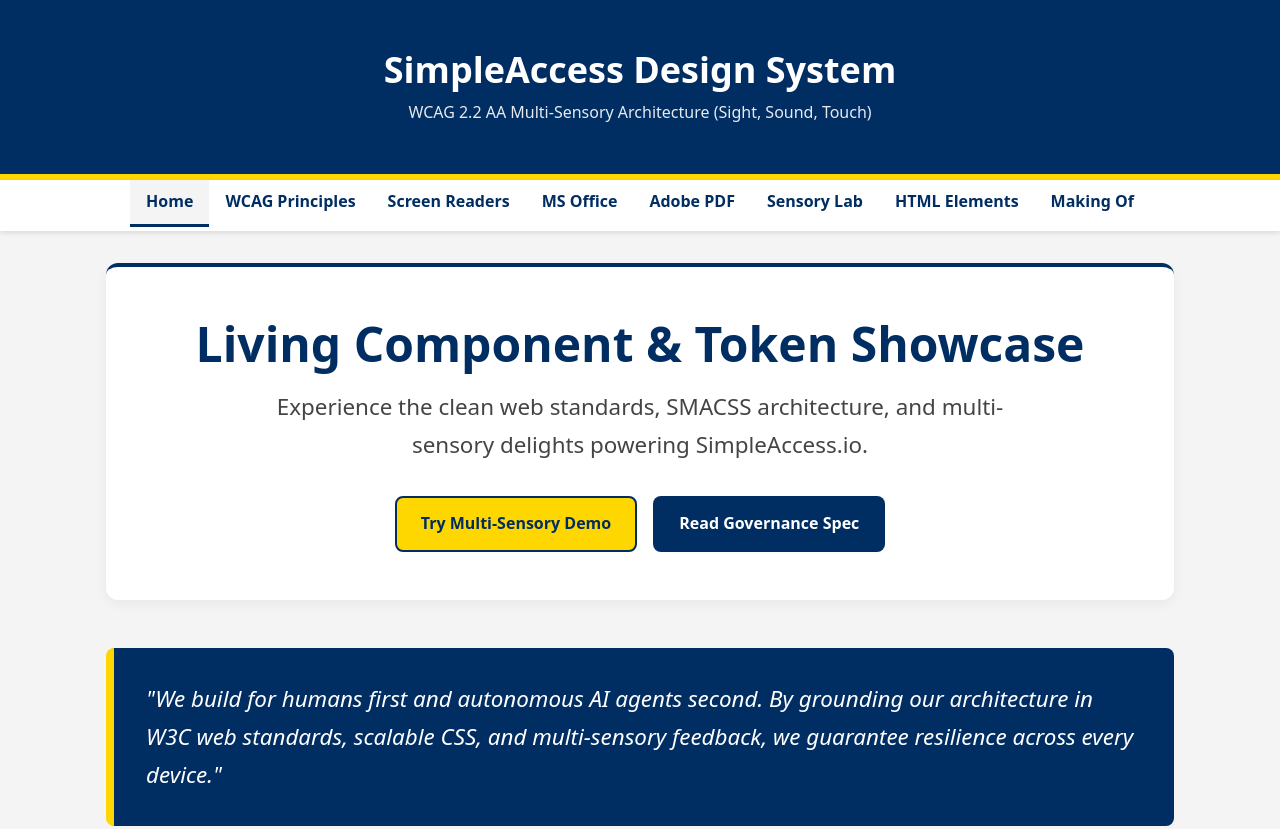
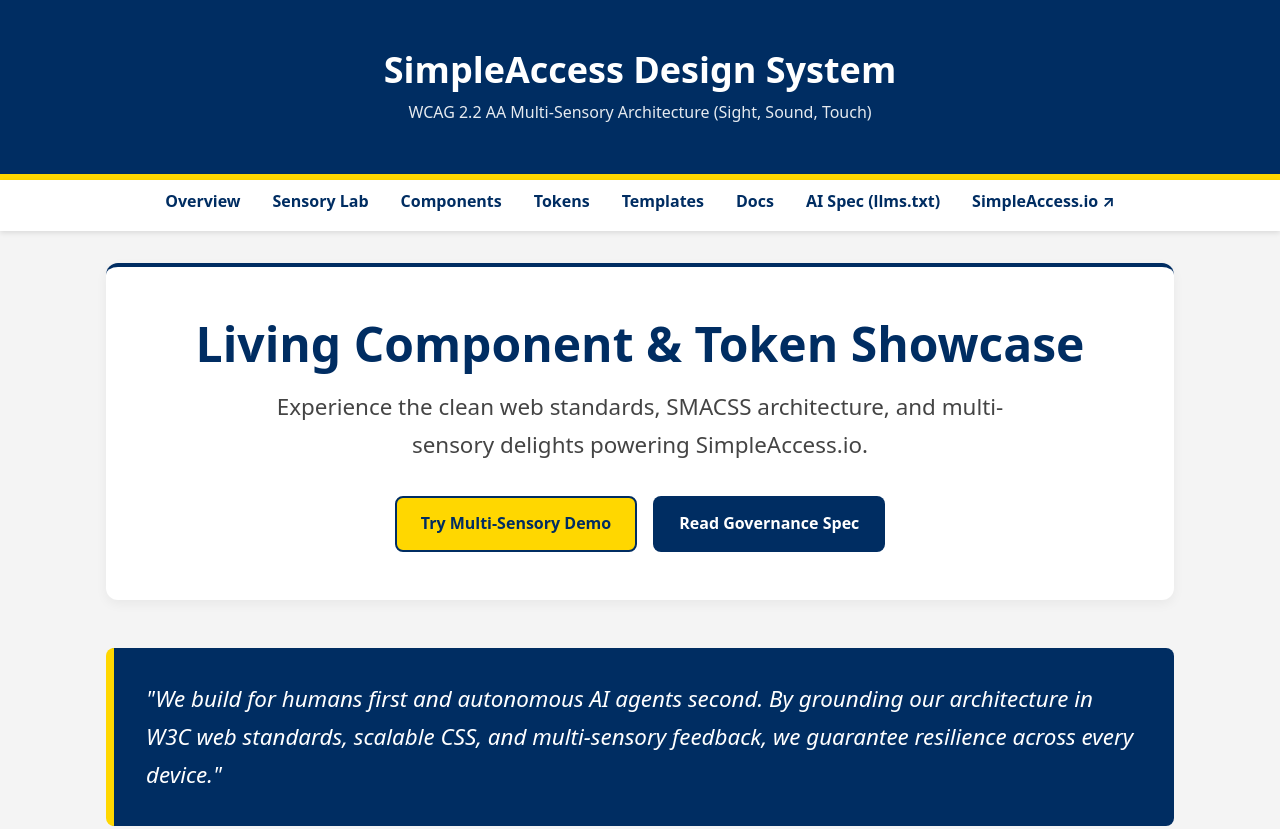
Before and after one commit to ThirstyHead/simpleaccess-ds, a website with bundled scripts: page index.html in a window 1280 px wide. Shown: the top 829 px of the page. Built offline with nearby package versions, Linux system fonts and the light colour scheme.

Commit message:
fix(nav): support mode=ds on ds-nav for showcase sections and avoid 404 links on subpath hosts

```diff
--- a/components/ds-nav.js
+++ b/components/ds-nav.js
@@ -3,35 +3,78 @@
  * Standard: W3C Custom Elements (Autonomous Custom Element)
  * Accessibility: WCAG 2.2 SC 3.2.3 (Consistent Navigation) and SC 4.1.2 (Name, Role, Value).
  * Dynamically computes aria-current="page" based on window.location.pathname.
+ * Supports mode="site" (default for simpleaccess.io) and mode="ds" (for design system showcase).
  */
 class DsNav extends HTMLElement {
   connectedCallback() {
+    // If the component already contains slotted child navigation, preserve and enhance it
+    if (this.querySelector('ul') || this.querySelector('a')) {
+      return;
+    }
+
+    const mode = this.getAttribute('mode') || 'site';
+    const baseUrl = this.getAttribute('base-url') || '';
     const currentPath = typeof window !== 'undefined' ? window.location.pathname : '/';
+    const currentHash = typeof window !== 'undefined' ? window.location.hash : '';
 
-    const links = [
-      { href: '/', label: 'Home' },
-      { href: '/guides/wcag/', label: 'WCAG Principles' },
-      { href: '/guides/screenreaders/', label: 'Screen Readers' },
-      { href: '/guides/office/', label: 'MS Office' },
-      { href: '/guides/adobe/pdf/', label: 'Adobe PDF' },
-      { href: '/sensory-lab/', label: 'Sensory Lab' },
-      { href: '/html/', label: 'HTML Elements' },
-      { href: '/guides/makingof/', label: 'Making Of' }
-    ];
+    let links = [];
+    let navLabel = 'Global Sections';
+
+    if (mode === 'ds') {
+      navLabel = 'Design System Sections';
+      links = [
+        { href: '#overview', label: 'Overview' },
+        { href: '#sensory-demo', label: 'Sensory Lab' },
+        { href: '#components', label: 'Components' },
+        { href: '#tokens', label: 'Tokens' },
+        { href: 'templates/home.template.html', label: 'Templates' },
+        { href: 'DESIGN_SYSTEM.md', label: 'Docs' },
+        { href: 'llms.txt', label: 'AI Spec (llms.txt)' },
+        { href: 'https://simpleaccess.io/', label: 'SimpleAccess.io \u2197', external: true }
+      ];
+    } else {
+      navLabel = 'Global Sections';
+      links = [
+        { href: `${baseUrl}/`, label: 'Home' },
+        { href: `${baseUrl}/guides/wcag/`, label: 'WCAG Principles' },
+        { href: `${baseUrl}/guides/screenreaders/`, label: 'Screen Readers' },
+        { href: `${baseUrl}/guides/office/`, label: 'MS Office' },
+        { href: `${baseUrl}/guides/adobe/pdf/`, label: 'Adobe PDF' },
+        { href: `${baseUrl}/sensory-lab/`, label: 'Sensory Lab' },
+        { href: `${baseUrl}/html/`, label: 'HTML Elements' },
+        { href: `${baseUrl}/guides/makingof/`, label: 'Making Of' }
+      ];
+    }
 
     const itemsMarkup = links.map(link => {
-      const isCurrent = link.href === '/'
-        ? (currentPath === '/' || currentPath === '/index.html')
-        : (currentPath.startsWith(link.href));
+      let isCurrent = false;
+
+      if (mode === 'ds') {
+        if (link.href.startsWith('#')) {
+          isCurrent = currentHash === link.href;
+        } else if (!link.external) {
+          isCurrent = currentPath.endsWith(link.href);
+        }
+      } else {
+        const pathOnly = link.href.replace(/^https?:\/\/[^/]+/, '');
+        isCurrent = pathOnly === '/'
+          ? (currentPath === '/' || currentPath === '/index.html')
+          : (currentPath.startsWith(pathOnly));
+      }
 
       const ariaCurrent = isCurrent ? ' aria-current="page"' : '';
       const currentClass = isCurrent ? ' is-current' : '';
+      const externalAttrs = link.external ? ' rel="external" target="_blank"' : '';
 
-      return `<li><a href="${link.href}" class="m-nav-link${currentClass}"${ariaCurrent}>${link.label}</a></li>`;
+      return `<li><a href="${link.href}" class="m-nav-link${currentClass}"${ariaCurrent}${externalAttrs}>${link.label}</a></li>`;
     }).join('\n        ');
 
+    const ariaLabel = mode === 'ds'
+      ? 'aria-label="Design System Sections"'
+      : 'aria-label="Global Sections"';
+
     this.innerHTML = `
-      <nav class="l-nav" aria-label="Global Sections">
+      <nav class="l-nav" ${ariaLabel}>
         <ul class="m-nav-list">
           ${itemsMarkup}
         </ul>
--- a/index.html
+++ b/index.html
@@ -22,14 +22,14 @@
         tagline="WCAG 2.2 AA Multi-Sensory Architecture (Sight, Sound, Touch)">
     </ds-header>
 
-    <!-- Global Navigation Component -->
-    <ds-nav></ds-nav>
+    <!-- Design System Showcase Navigation Component -->
+    <ds-nav mode="ds"></ds-nav>
 
     <!-- Main Content Landmark -->
     <main id="main-content" class="l-main">
 
         <!-- Hero Organism -->
-        <section class="m-hero" aria-labelledby="showcase-hero-heading">
+        <section id="overview" class="m-hero" aria-labelledby="showcase-hero-heading">
             <h2 id="showcase-hero-heading" class="m-hero__title">Living Component & Token Showcase</h2>
             <p class="m-hero__tagline">
                 Experience the clean web standards, SMACSS architecture, and multi-sensory delights powering SimpleAccess.io.
@@ -69,7 +69,7 @@
         </section>
 
         <!-- Component Gallery: Responsive SMACSS Grid -->
-        <section aria-labelledby="gallery-heading">
+        <section id="components" aria-labelledby="gallery-heading">
             <h2 id="gallery-heading">SMACSS Component Catalog</h2>
             <div class="l-grid">
 
@@ -109,7 +109,7 @@
         </section>
 
         <!-- Design Verification Table -->
-        <section class="m-test-suite" aria-labelledby="tokens-heading">
+        <section id="tokens" class="m-test-suite" aria-labelledby="tokens-heading">
             <h2 id="tokens-heading">DTCG 2025.10 Design Tokens</h2>
             <p>Canonical design tokens compiled directly into native CSS custom properties:</p>
             <table class="m-table">
```
Also changed, not shown: tests/components.test.mjs (+1 -0 lines), dist/simpleaccess.js.
